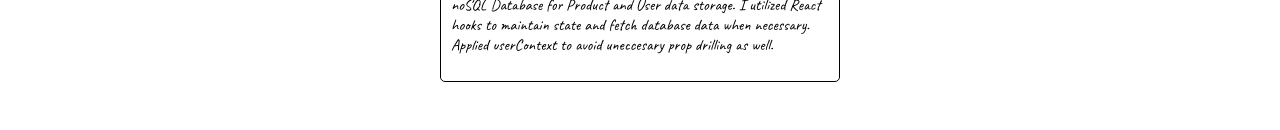
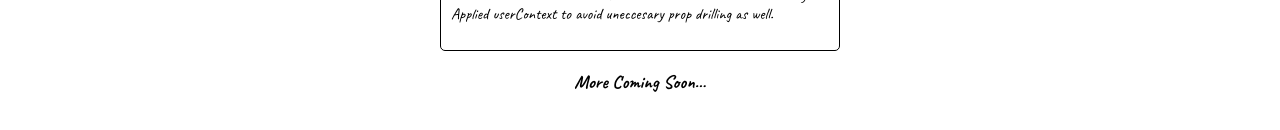
Before and after one commit to ADOwen/my-portfolio, a React (Create React App) app: page /projects in a window 1280 px wide. Shown: the part 614-744 px from the top of the page. Built offline with nearby package versions, Linux system fonts and the light colour scheme.

Commit message:
added disclaimer more coming soon...

```diff
--- a/src/views/projects/projects.component.jsx
+++ b/src/views/projects/projects.component.jsx
@@ -19,6 +19,7 @@ const ProjectsPage = () => {
           Applied userContext to avoid uneccesary prop drilling as well.
         </p>
       </div>
+      <h3>More Coming Soon...</h3>
     </div>
   )
 }
--- a/src/views/projects/projects.styles.scss
+++ b/src/views/projects/projects.styles.scss
@@ -2,6 +2,7 @@
   width: 100%;
   height: 97vh;
   display:flex;
+  flex-direction: column;
   justify-content: center;
   align-items: center;
 
@@ -16,7 +17,7 @@
 
     img {
       width: 100%;
-      height: 50%;
+      height: 100%;
       justify-self: center;
     }
 
```
